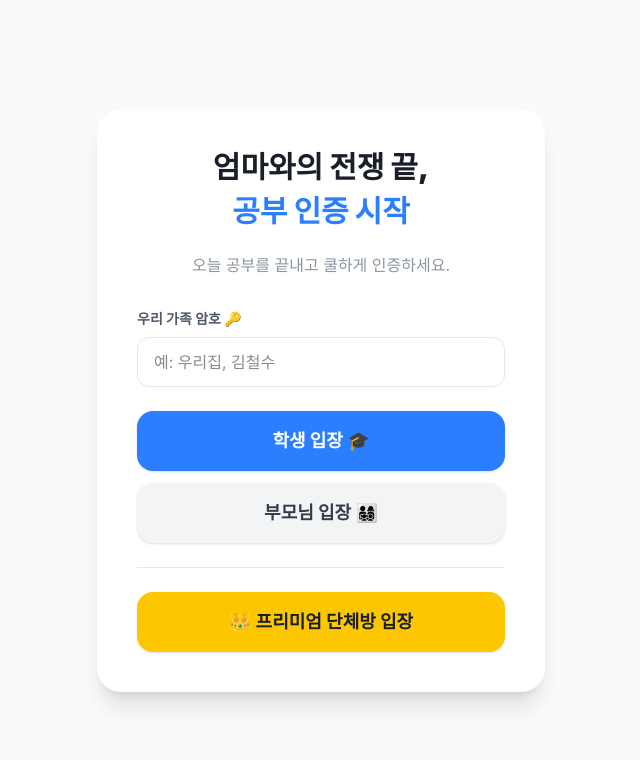
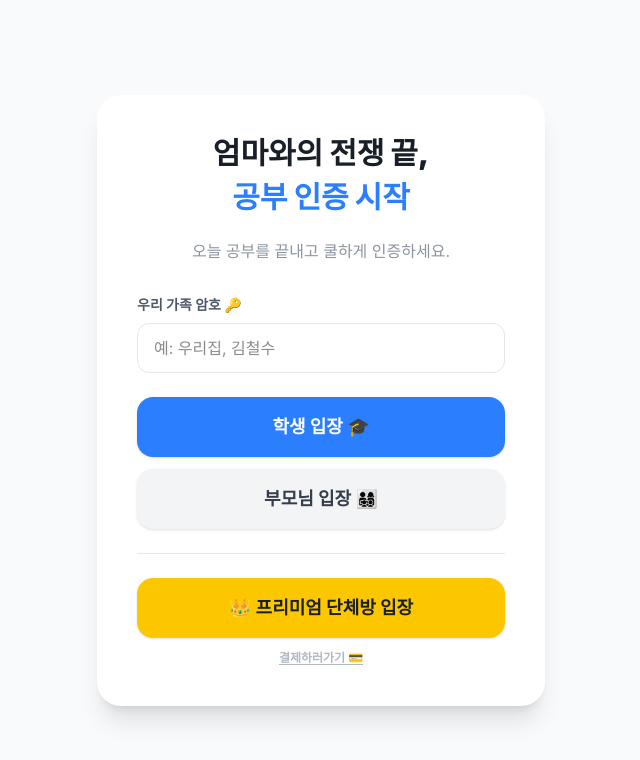
Before and after one commit to sang12341246-ctrl/today-finish, a Next.js app: page / in a window 1280 px wide. Shown: the top 760 px of the page, without its empty margins (319-959 px from the left). Built offline with nearby package versions, Linux system fonts and the light colour scheme.

Commit message:
Add small payment link under premium group button

```diff
--- a/app/page.tsx
+++ b/app/page.tsx
@@ -67,13 +67,19 @@ export default function Home() {
         </button>
 
         {/* 새로 추가된 프리미엄 단체방 입장 버튼 */}
-        <div className="w-full border-t border-gray-200 pt-6">
+        <div className="w-full border-t border-gray-200 pt-6 flex flex-col items-center">
           <Link
             href="/group"
             className="flex w-full items-center justify-center rounded-2xl bg-yellow-400 py-4 text-lg font-bold text-gray-900 shadow-sm transition-all hover:bg-yellow-500"
           >
             👑 프리미엄 단체방 입장
           </Link>
+          <Link
+            href="/premium"
+            className="mt-3 text-xs font-semibold text-gray-400 hover:text-gray-600 underline underline-offset-2 transition-colors"
+          >
+            결제하러가기 💳
+          </Link>
         </div>
       </div>
     </div>
```
